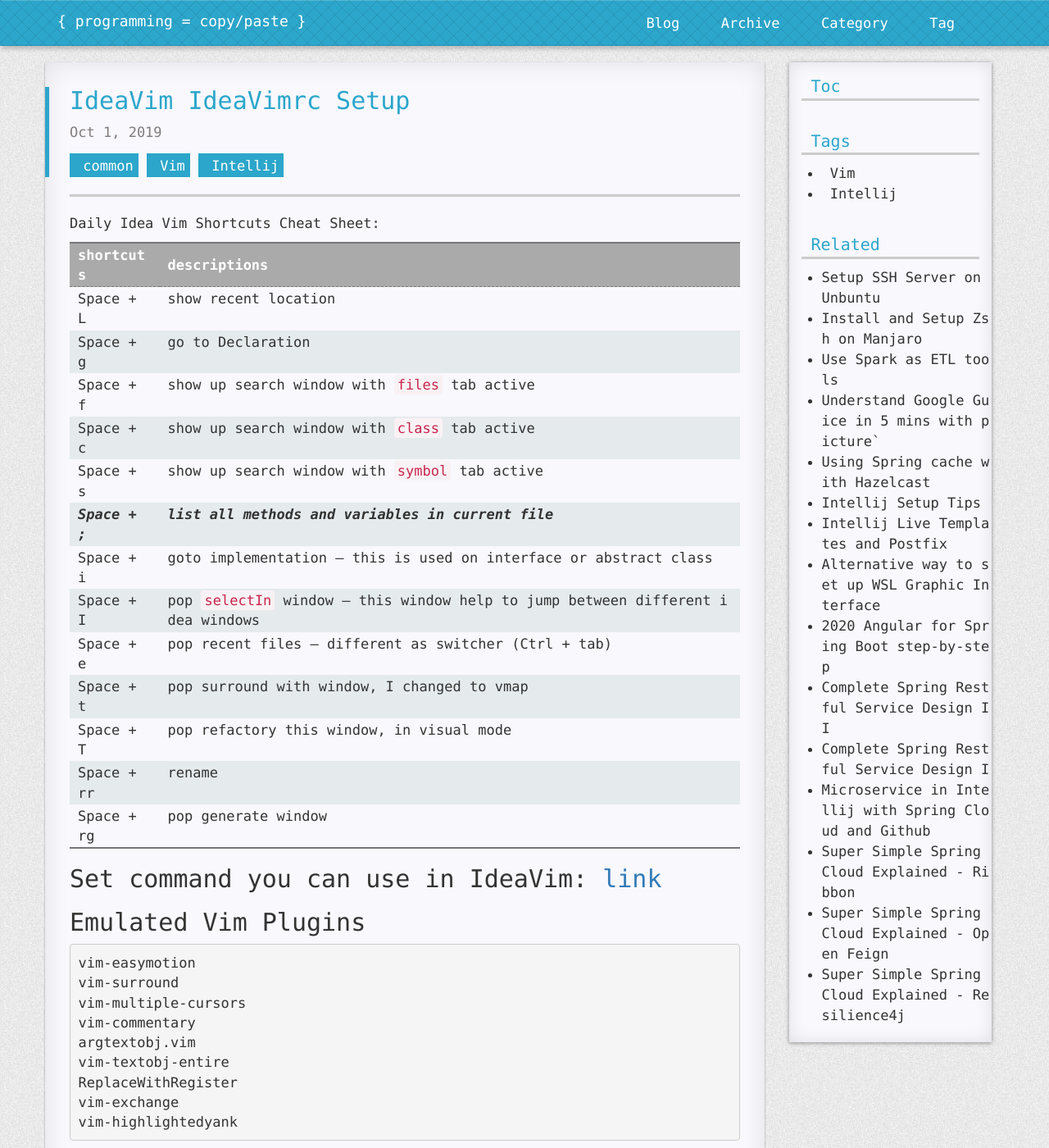
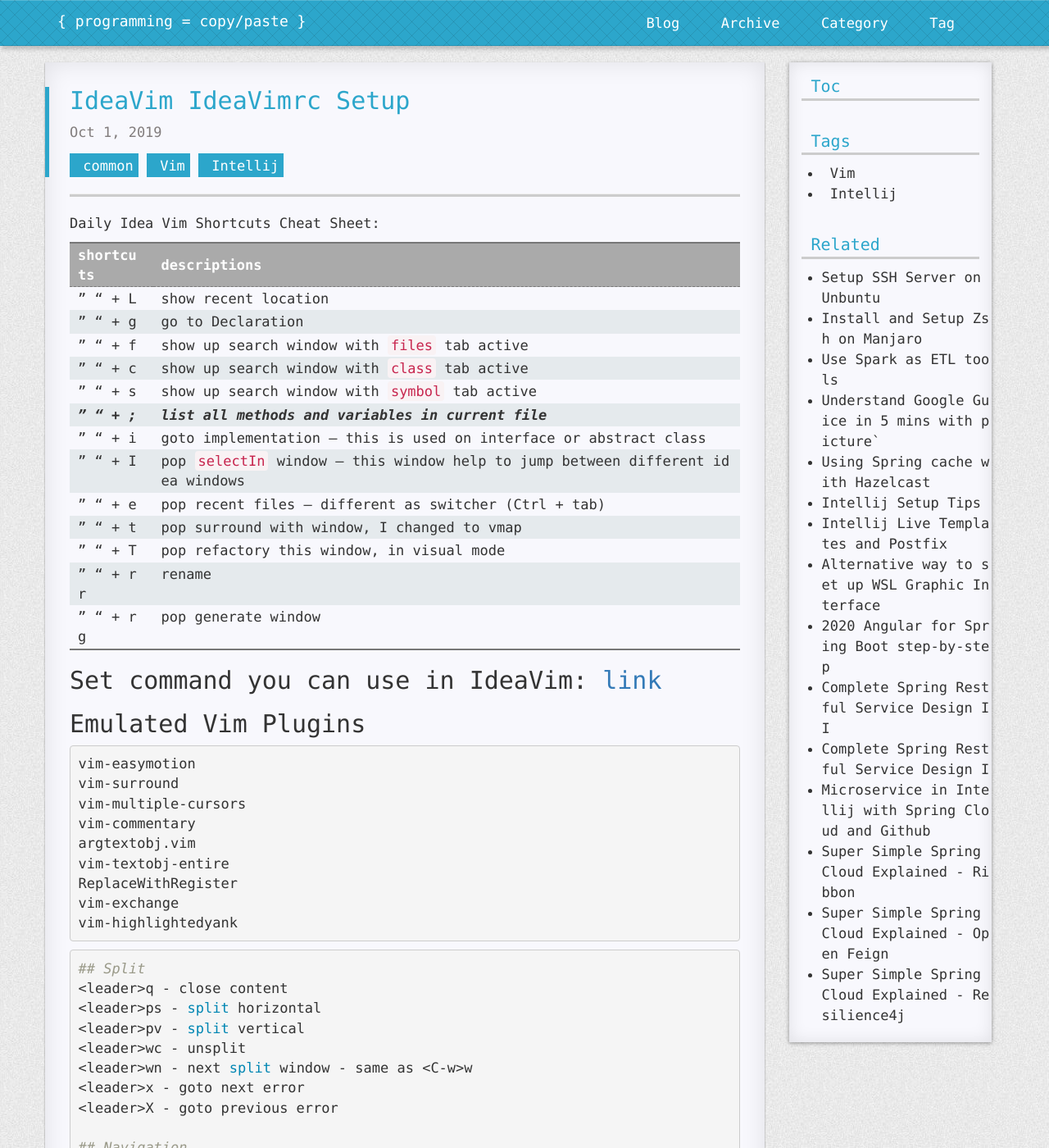
Before and after one commit to R0NGSH3N/r0ngsh3n.github.io, a Jekyll site: the page built from _posts/2019-10-01-IdeaVim-setup.md, in a window 1280 px wide and 1400 px high. Shown: the whole window at 82% size. Built offline with Jekyll 4.4.1, drawn with Linux system fonts in a browser that asks for light colours; nearby versions of some CDN libraries; comment, search, counter and statistics services are not loaded; a style sheet for code colours, icons or effects is not loaded.

Commit message:
update articles

```diff
--- a/_posts/2019-10-01-IdeaVim-setup.md
+++ b/_posts/2019-10-01-IdeaVim-setup.md
@@ -9,19 +9,19 @@ Daily Idea Vim Shortcuts Cheat Sheet:
 
 | shortcuts  | descriptions   |
 |---|---|
-| Space + L  | show recent location  |
-| Space + g  | go to Declaration|
-| Space + f  | show up search window with  `files` tab active |
-| Space + c  | show up search window with `class` tab active |
-| Space + s  | show up search window with `symbol` tab active |
-| ***Space + ;***  | ***list all methods and variables in current file*** |
-| Space + i  | goto implementation -- this is used on interface or abstract class |
-| Space + I  | pop `selectIn` window -- this window help to jump between different idea windows |
-| Space + e  | pop recent files -- different as switcher (Ctrl + tab)|
-| Space + t  | pop surround with window, I changed to vmap |
-| Space + T  | pop refactory this window, in visual mode |
-| Space + rr  | rename |
-| Space + rg  | pop generate window|
+| " " + L  | show recent location  |
+| " " + g  | go to Declaration|
+| " " + f  | show up search window with  `files` tab active |
+| " " + c  | show up search window with `class` tab active |
+| " " + s  | show up search window with `symbol` tab active |
+| ***" " + ;***  | ***list all methods and variables in current file*** |
+| " " + i  | goto implementation -- this is used on interface or abstract class |
+| " " + I  | pop `selectIn` window -- this window help to jump between different idea windows |
+| " " + e  | pop recent files -- different as switcher (Ctrl + tab)|
+| " " + t  | pop surround with window, I changed to vmap |
+| " " + T  | pop refactory this window, in visual mode |
+| " " + rr  | rename |
+| " " + rg  | pop generate window|
 
 ## Set command you can use in IdeaVim: [link](https://github.com/JetBrains/ideavim/wiki/%22set%22-commands)
 
```
Also changed, not shown: _booknotes/spark-the-definitive-guide.MD (+2 -231 lines).
